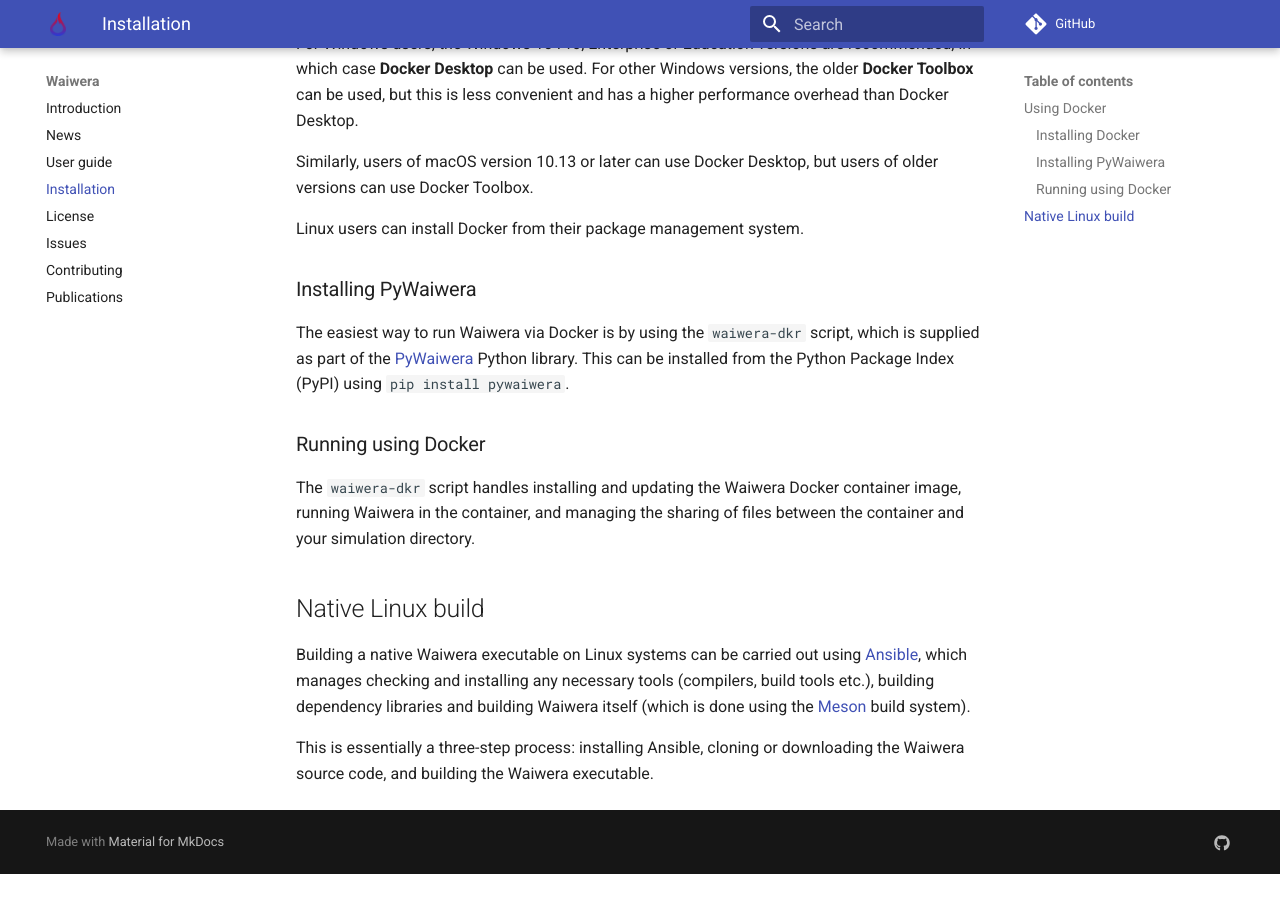
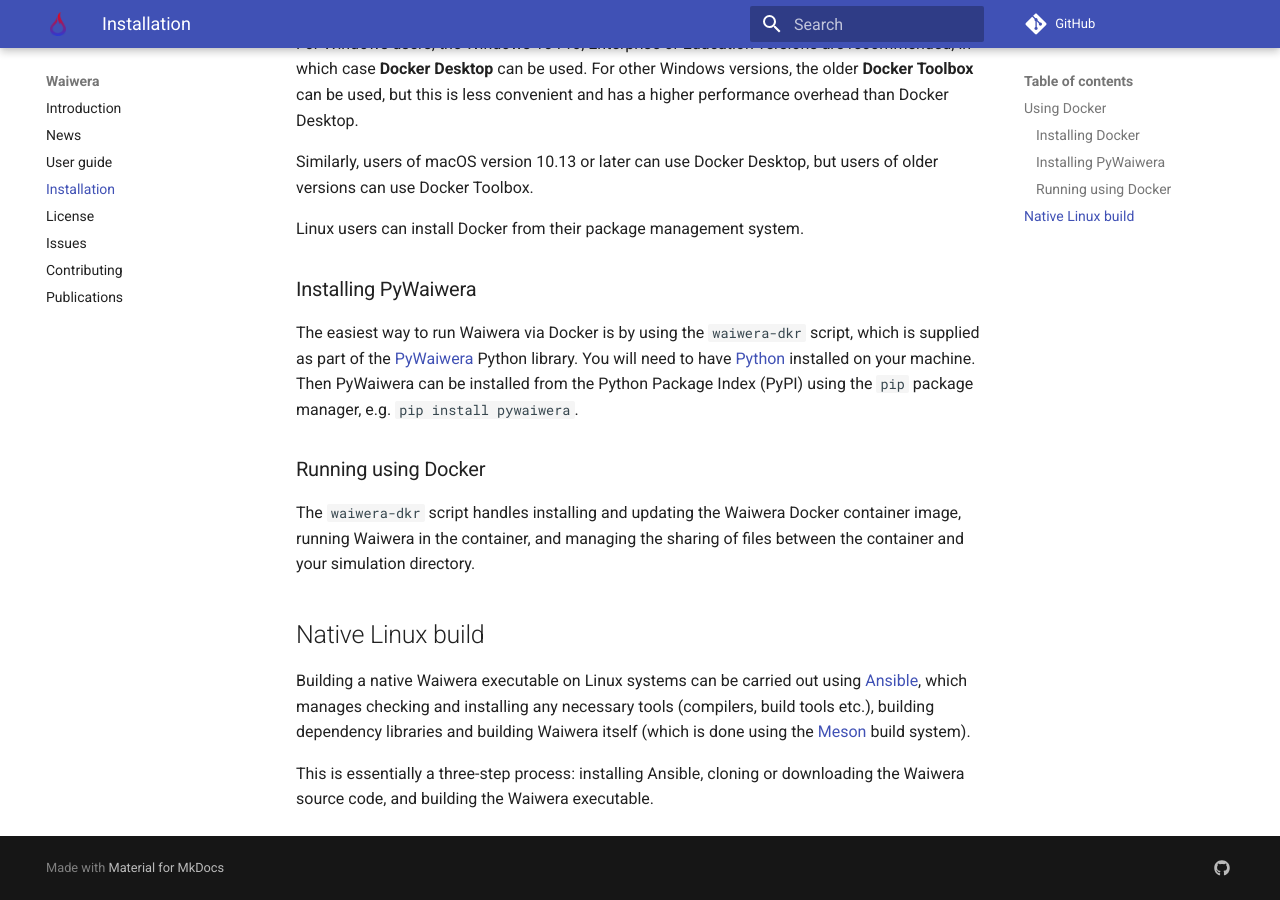
Before and after one commit to waiwera/waiwera-mkdocs, an MkDocs documentation site: the page built from docs/install.md, in a window 1280 px wide and 900 px high, scrolled down 529 px. Built offline with MkDocs 1.6.1 and Material for MkDocs 9.7.7, drawn with Linux system fonts in a browser that asks for light colours; comment, search, counter and statistics services are not loaded; before the commit the page ends 1403 px from its top, so only the background shows below that.

Commit message:
Note need Python installed before installing PyWaiwera

```diff
--- a/docs/install.md
+++ b/docs/install.md
@@ -34,9 +34,10 @@
 
 The easiest way to run Waiwera via Docker is by using the
 `waiwera-dkr` script, which is supplied as part of the
-[PyWaiwera](https://pypi.org/project/pywaiwera) Python library. This
-can be installed from the Python Package Index (PyPI) using `pip
-install pywaiwera`.
+[PyWaiwera](https://pypi.org/project/pywaiwera) Python library. You
+will need to have [Python](https://www.python.org/) installed on your
+machine. Then PyWaiwera can be installed from the Python Package Index
+(PyPI) using the `pip` package manager, e.g. `pip install pywaiwera`.
 
 ### Running using Docker
 
```
